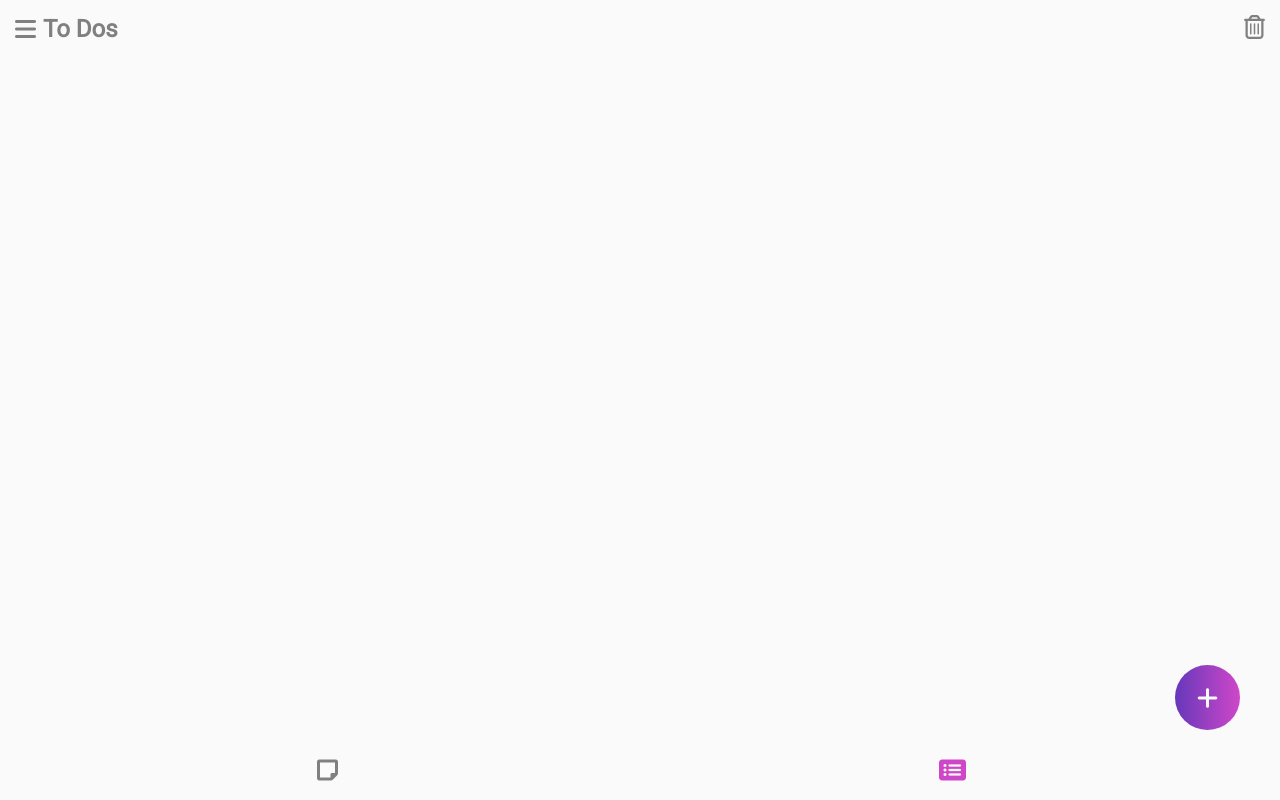
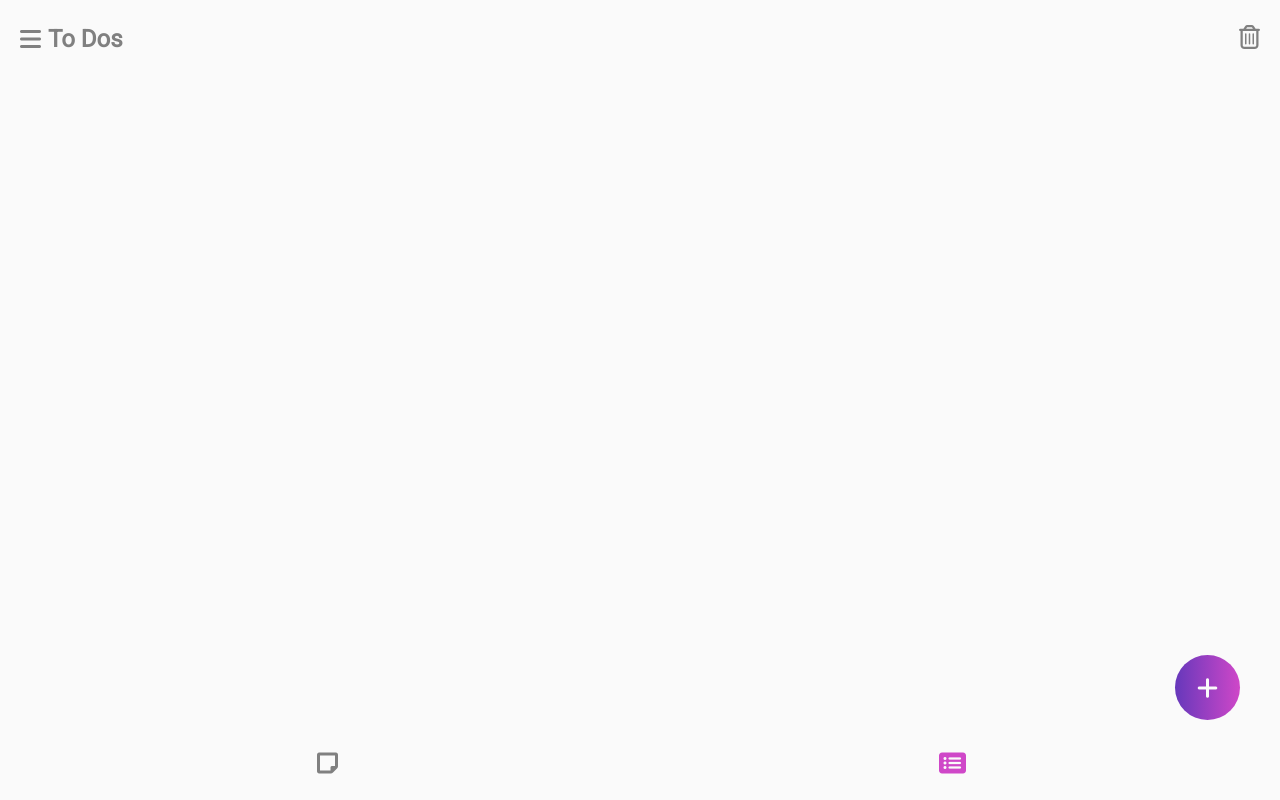
Before and after one commit to AthulSPrakash/To-do_app, a React (Create React App) app: page / in a window 1280 px wide. Built offline with nearby package versions, Linux system fonts and the light colour scheme.

Commit message:
header & nav padding update

```diff
--- a/src/App.css
+++ b/src/App.css
@@ -48,7 +48,7 @@ h3{
     display: flex;
     justify-content: space-between;
     align-items: center;
-    padding: 15px;
+    padding: 25px 20px 20px;
 }
 .name_container{
     display: flex;
@@ -92,7 +92,7 @@ h3{
     display: flex;
     justify-content: flex-end;
     align-items: center;
-    padding: 15px;
+    padding: 25px 20px 20px;
 }
 .dark-mode{
     display: flex;
@@ -147,7 +147,7 @@ h3{
 .list-container{
     background: var(--bg);
     flex-grow: 1;
-    padding: 15px;
+    padding: 15px 20px;
     overflow-x: hidden;
     overflow-y: auto;
 }
@@ -218,7 +218,7 @@ button{
     height: 65px;
     border-radius: 55px;
     background: var(--bg-alt);
-    bottom: 70px;
+    bottom: 80px;
     right: 20px;
     transition: 0.35s;
 }
@@ -314,7 +314,7 @@ input{
 /*-------------NAVBAR-----------*/
 .main-nav{
     width: 100%;
-    padding: 18px 15px;
+    padding: 20px 15px 25px;
     background: var(--bg);
     display: flex;
     justify-content: space-evenly;
```
